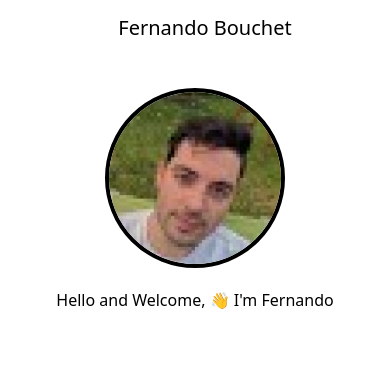
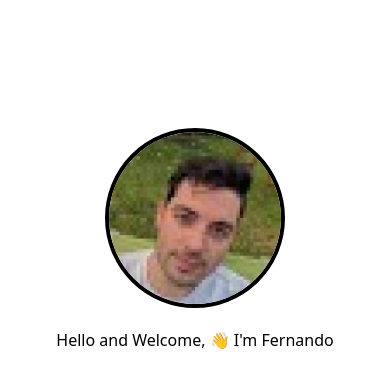
Before and after one commit to fernandobouchet/next-blog-tutorial, a Next.js app: page / in a window 390 px wide. Shown: the top 388 px of the page. Built offline with nearby package versions, Linux system fonts and the light colour scheme.

Commit message:
feat: Add 'icons' links to 'Navbar'

```diff
--- a/app/components/Navbar.tsx
+++ b/app/components/Navbar.tsx
@@ -1,12 +1,43 @@
 import Link from 'next/link';
+import { FaTwitter, FaGithub, FaLinkedin } from 'react-icons/fa';
 
 const Navbar = () => {
   return (
-    <nav className="top-0 z-10 flex w-screen dark:bg-zinc-600 h-14 p-1 pl-6 items-center justify-center md:justify-normal">
-      <div className="prose prose-xl align-middle text-xl">
-        <h1>
-          <Link href={'/'}>Fernando Bouchet</Link>
-        </h1>
+    <nav className="top-0 z-10 flex w-screen dark:bg-zinc-600 h-24 p-1 pl-6 items-center justify-center">
+      <div className="prose prose-xl align-middle text-xl flex flex-col w-full h-full justify-evenly md:flex-row md:items-center">
+        <div className="flex justify-center">
+          <h1>
+            <Link
+              className="text-white/90 hover:text-white text-xl md:text-3xl text-bold"
+              href={'/'}
+            >
+              Fernando Bouchet
+            </Link>
+          </h1>
+        </div>
+        <div className="flex justify-center gap-8">
+          <Link
+            className="text-white/90 hover:text-white text-2xl md:text-3xl"
+            href={'https://www.linkedin.com/in/fernandobouchet'}
+            target="_blank"
+          >
+            <FaLinkedin />
+          </Link>
+          <Link
+            className="text-white/90 hover:text-white text-2xl md:text-3xl"
+            href={'https://github.com/fernandobouchet'}
+            target="_blank"
+          >
+            <FaGithub />
+          </Link>
+          <Link
+            className="text-white/90 hover:text-white text-2xl md:text-3xl"
+            href={'https://twitter.com/ferbouchet'}
+            target="_blank"
+          >
+            <FaTwitter />
+          </Link>
+        </div>
       </div>
     </nav>
   );
```
